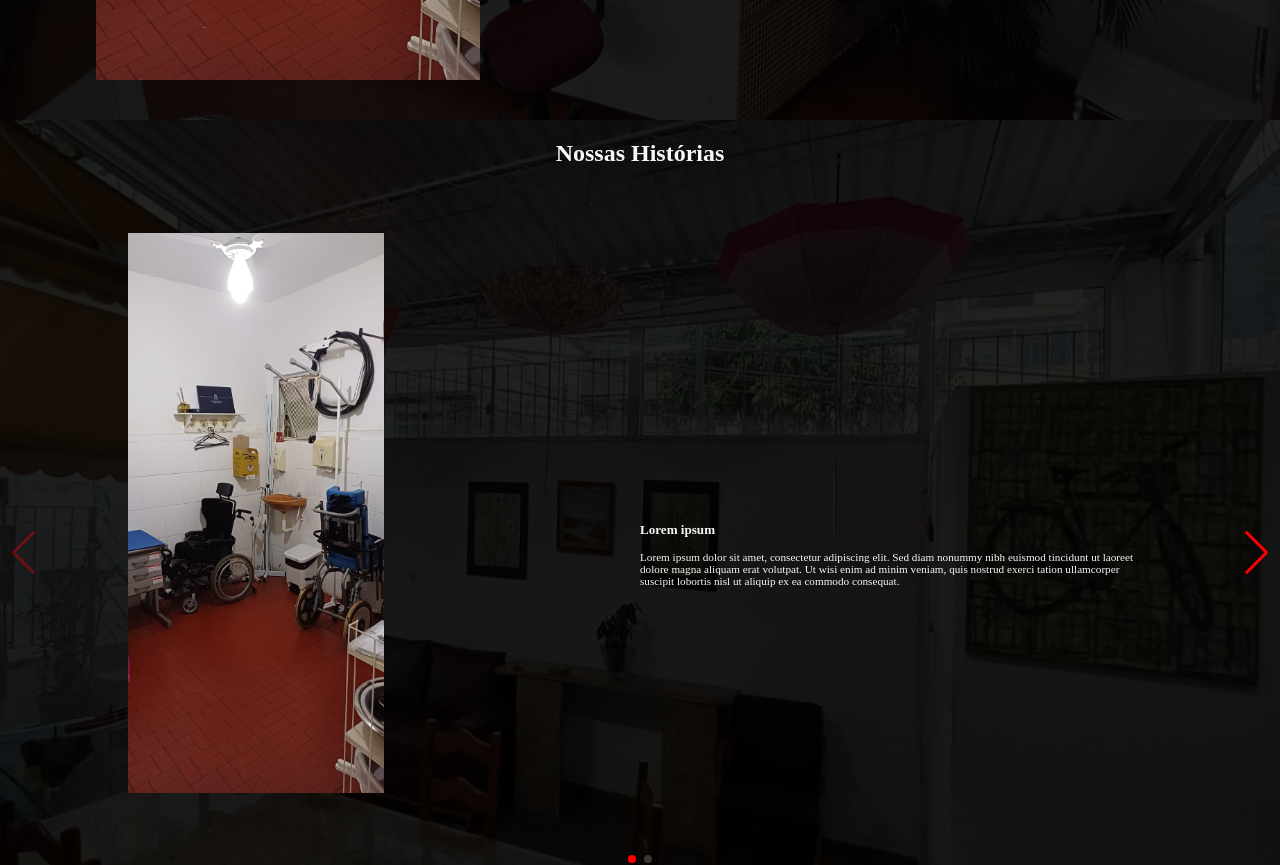
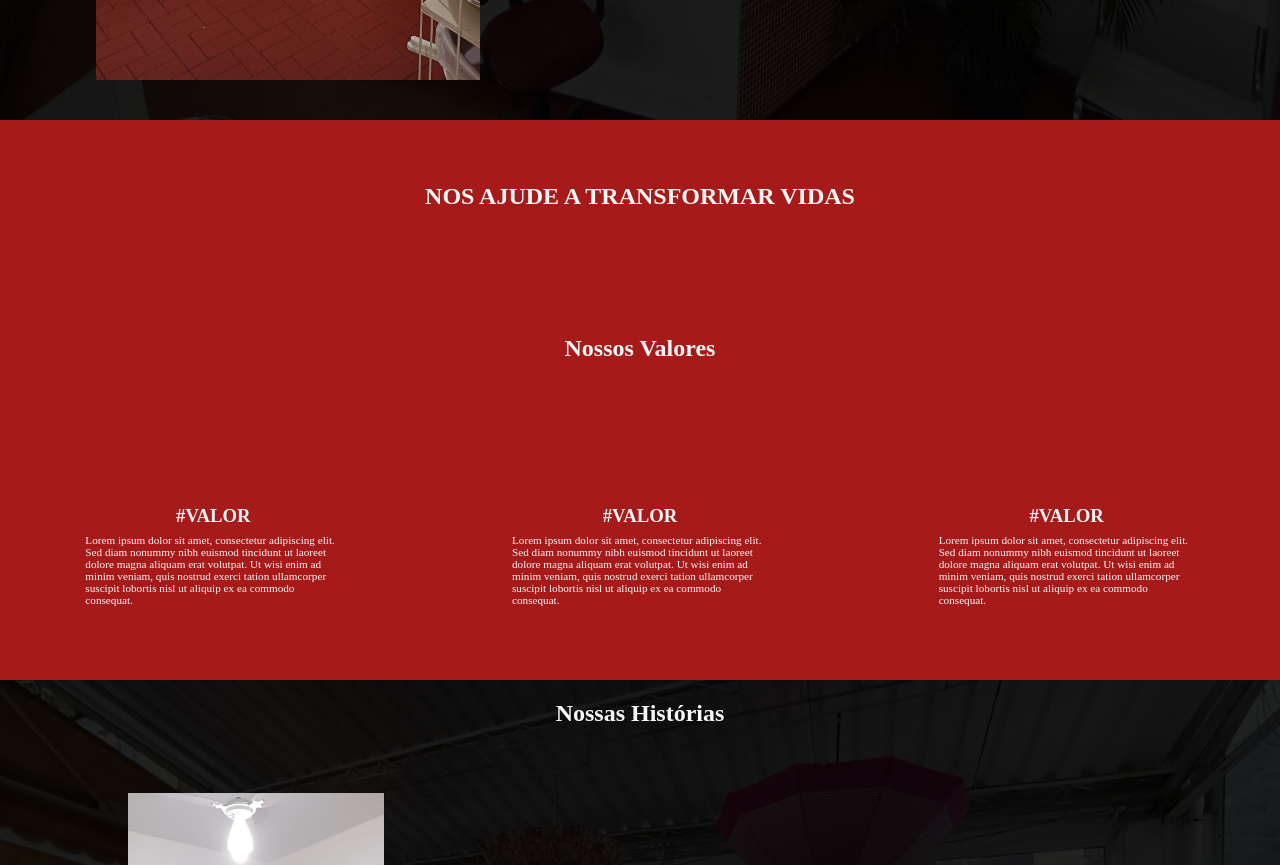
Before and after one commit to MathewsBaio/projeto-sao-camillo-lelis, a React (Create React App) app in the folder projeto-sao-camillo-lelis/: page / in a window 1280 px wide. Shown: the part 1360-2225 px from the top of the page. Built offline with nearby package versions, Linux system fonts and the light colour scheme.

Commit message:
Componente nossos valores e correção de erros de responsividade

```diff
--- a/projeto-sao-camillo-lelis/src/App.js
+++ b/projeto-sao-camillo-lelis/src/App.js
@@ -2,6 +2,7 @@ import InfoDoacoes from "./components/doacoes/InfoDoacoes";
 import NossasHistorias from "./components/historias/NossasHistorias";
 import Menu from "./components/menu/Menu";
 import SobreNos from "./components/SobreNos/SobreNos";
+import NossosValores from "./components/valores/NossosValores";
 import "./styles/styles.css";
 
 export default function App() {
@@ -10,6 +11,7 @@ export default function App() {
       <Menu />
       <InfoDoacoes />
       <SobreNos />
+      <NossosValores />
       <NossasHistorias />
     </div>
   );
--- /dev/null
+++ b/projeto-sao-camillo-lelis/src/components/valores/NossosValores.js
@@ -0,0 +1,40 @@
+export default function NossosValores() {
+  return (
+    <div className="container-valores">
+      <h2>NOS AJUDE A TRANSFORMAR VIDAS</h2>
+      <h2>Nossos Valores</h2>
+      <div className="valores">
+        <div className="valor">
+          <h3>#VALOR</h3>
+          <p>
+            Lorem ipsum dolor sit amet, consectetur adipiscing elit. Sed diam
+            nonummy nibh euismod tincidunt ut laoreet dolore magna aliquam erat
+            volutpat. Ut wisi enim ad minim veniam, quis nostrud exerci tation
+            ullamcorper suscipit lobortis nisl ut aliquip ex ea commodo
+            consequat.
+          </p>
+        </div>
+        <div className="valor">
+          <h3>#VALOR</h3>
+          <p>
+            Lorem ipsum dolor sit amet, consectetur adipiscing elit. Sed diam
+            nonummy nibh euismod tincidunt ut laoreet dolore magna aliquam erat
+            volutpat. Ut wisi enim ad minim veniam, quis nostrud exerci tation
+            ullamcorper suscipit lobortis nisl ut aliquip ex ea commodo
+            consequat.
+          </p>
+        </div>
+        <div className="valor">
+          <h3>#VALOR</h3>
+          <p>
+            Lorem ipsum dolor sit amet, consectetur adipiscing elit. Sed diam
+            nonummy nibh euismod tincidunt ut laoreet dolore magna aliquam erat
+            volutpat. Ut wisi enim ad minim veniam, quis nostrud exerci tation
+            ullamcorper suscipit lobortis nisl ut aliquip ex ea commodo
+            consequat.
+          </p>
+        </div>
+      </div>
+    </div>
+  );
+}
--- a/projeto-sao-camillo-lelis/src/styles/styles.css
+++ b/projeto-sao-camillo-lelis/src/styles/styles.css
@@ -1,9 +1,12 @@
+* {
+  max-width: 100%;
+}
+
 body {
   margin: 0;
   padding: 0;
   width: 100vw;
   height: 100vh;
-  overflow-x: hidden;
 }
 
 .menu {
@@ -157,3 +160,43 @@ body {
 .container-doacoes > div > h1 {
   text-align: center;
 }
+
+.container-valores {
+  display: flex;
+  flex-direction: column;
+  align-items: center;
+  justify-content: space-around;
+  width: 100vw;
+  height: 70vh;
+  background-color: #a61a19;
+  color: #f7f7f7;
+}
+
+.container-valores > h2 {
+  margin: 0;
+}
+
+.valores {
+  display: flex;
+  align-items: center;
+  justify-content: space-around;
+  width: 100vw;
+}
+
+.valor {
+  display: flex;
+  flex-direction: column;
+  align-items: center;
+  justify-content: center;
+  gap: 5px;
+  width: 20vw;
+}
+
+.valor > h3 {
+  margin-bottom: 1px;
+}
+
+.valor > p {
+  margin-top: 1px;
+  font-size: 0.7rem;
+}
```
